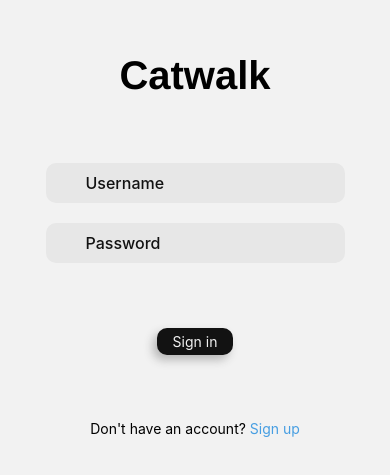
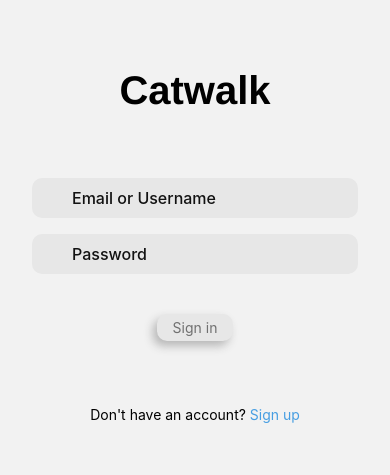
Before and after one commit to edwzou/layers, a React Native app in the folder catnip/: screen / in a window 390 px wide. Shown: the part 177-652 px from the top of the page. Built offline with nearby package versions, Linux system fonts and the light colour scheme; some icons are missing.

Commit message:
Updated signin page to return values

```diff
--- a/catnip/App.tsx
+++ b/catnip/App.tsx
@@ -6,7 +6,7 @@ import { Stack, StackNavigation } from './utils/StackNavigation';
 
 import GlobalStyles from './constants/GlobalStyles';
 
-import LoginPage from './pages/LoginPage';
+import SignInPage from './pages/SignIn/SignInPage';
 import SignUpPage from './pages/SignUp/SignUpPage';
 import OutfitPreviewPage from './pages/OutfitPreview/OutfitPreviewPage';
 
@@ -16,7 +16,7 @@ export default function App() {
 			<GestureHandlerRootView style={{ flex: 1 }}>
 				<View style={styles.container}>
 					<Stack.Navigator screenOptions={{ headerShown: false }}>
-						<Stack.Screen name={StackNavigation.Login} component={LoginPage} />
+						<Stack.Screen name={StackNavigation.Login} component={SignInPage} />
 						<Stack.Screen
 							name={StackNavigation.OutfitPreview}
 							component={OutfitPreviewPage}
--- a/catnip/components/Textbox/InlineTextbox.tsx
+++ b/catnip/components/Textbox/InlineTextbox.tsx
@@ -33,7 +33,7 @@ export default function InlineTextbox({
 				secureTextEntry={secure || false}
 				onChangeText={(text) => {
 					setFieldText(text);
-					onFieldChange(text); // Returns text value to parent component
+					onFieldChange(text);
 				}}
 				placeholder={placeholder}
 				clearButtonMode="while-editing"
@@ -50,10 +50,9 @@ const styles = StyleSheet.create({
 		gap: 10,
 		flexDirection: 'row',
 		alignContent: 'center',
-		width: '100%',
 	},
 	input: {
 		color: GlobalStyles.colorPalette.primary[500],
-		width: '100%',
+		flex: 1,
 	},
 });
--- a/catnip/pages/OutfitPreview/OutfitPreviewPage.tsx
+++ b/catnip/pages/OutfitPreview/OutfitPreviewPage.tsx
@@ -1,6 +1,5 @@
-import { View, Text, StyleSheet } from 'react-native';
+import { View, StyleSheet } from 'react-native';
 import React, { useRef } from 'react';
-import GlobalStyles from '../../constants/GlobalStyles';
 import GeneralModal, { refPropType } from '../../components/Modal/GeneralModal';
 import { stepOverTypes } from '../../utils/Stepover';
 import OutfitPreview from './OutfitPreview';
--- /dev/null
+++ b/catnip/pages/SignIn/SignIn.tsx
@@ -0,0 +1,79 @@
+import React from 'react';
+import { View } from 'react-native';
+
+import { Controller, useForm } from 'react-hook-form';
+
+import InlineTextbox from '../../components/Textbox/InlineTextbox';
+import Button from '../../components/Button/Button';
+import GlobalStyles from '../../constants/GlobalStyles';
+
+const Login = () => {
+	const {
+		control,
+		handleSubmit,
+		getValues,
+		formState: { dirtyFields },
+	} = useForm({
+		defaultValues: {
+			username: '',
+			email: '',
+			password: '',
+		},
+	});
+
+	const onSubmit = (data: any) => {
+		// Some request here
+		console.log(data);
+	};
+
+	return (
+		<View style={{ gap: 40, width: '100%' }}>
+			<View style={{ gap: 16 }}>
+				<Controller
+					control={control}
+					rules={{
+						required: true,
+					}}
+					render={({ field: { onChange, value } }) => (
+						<InlineTextbox
+							icon={GlobalStyles.icons.userOutline}
+							placeholder="Email or Username"
+							value={value}
+							onFieldChange={onChange}
+						/>
+					)}
+					name={
+						getValues('username').match(/^[\w-\.]+@([\w-]+\.)+[\w-]{2,4}$/)
+							? 'email'
+							: 'username'
+					}
+				/>
+				<Controller
+					control={control}
+					rules={{
+						required: true,
+					}}
+					render={({ field: { onChange, value } }) => (
+						<InlineTextbox
+							icon={GlobalStyles.icons.passwordOutline}
+							placeholder="Password"
+							value={value}
+							onFieldChange={onChange}
+							secure
+						/>
+					)}
+					name="password"
+				/>
+			</View>
+			<View style={{ alignSelf: 'center' }}>
+				<Button
+					text="Sign in"
+					onPress={handleSubmit(onSubmit)}
+					disabled={Object.keys(dirtyFields).length < 2 ? true : false}
+				/>
+			</View>
+		</View>
+	);
+};
+
+export default Login;
--- a/catnip/pages/LoginPage.tsx
+++ b/catnip/pages/SignIn/SignInPage.tsx
@@ -1,41 +1,22 @@
-import React, { useState } from 'react';
+import React from 'react';
 import { View, Text, StyleSheet } from 'react-native';
 
 import type { NativeStackNavigationProp } from '@react-navigation/native-stack';
 import { useNavigation } from '@react-navigation/native';
-import { StackNavigation, StackTypes } from '../utils/StackNavigation';
+import { StackNavigation, StackTypes } from '../../utils/StackNavigation';
 
-import GlobalStyles from '../constants/GlobalStyles';
-import InlineTextbox from '../components/Textbox/InlineTextbox';
-import Button from '../components/Button/Button';
+import GlobalStyles from '../../constants/GlobalStyles';
+import SignIn from './SignIn';
 
 export default function LoginPage() {
 	const navigation = useNavigation<NativeStackNavigationProp<StackTypes>>();
-
-	const [text, setText] = useState('');
-	const onInputChange = (text: string) => {
-		setText(text);
-	};
 
 	return (
 		<View style={styles.container}>
 			<Text style={[GlobalStyles.typography.header, GlobalStyles.utils.font]}>
 				Catwalk
 			</Text>
-			<View style={{ gap: 20 }}>
-				<InlineTextbox
-					icon={GlobalStyles.icons.userOutline}
-					placeholder="Username"
-					onFieldChange={onInputChange}
-				/>
-				<InlineTextbox
-					icon={GlobalStyles.icons.passwordOutline}
-					placeholder="Password"
-					secure={true}
-					onFieldChange={onInputChange}
-				/>
-			</View>
-			<Button text="Sign in" url="/signin" />
+			<SignIn />
 			<Text>
 				Don't have an account?{' '}
 				<Text
```
